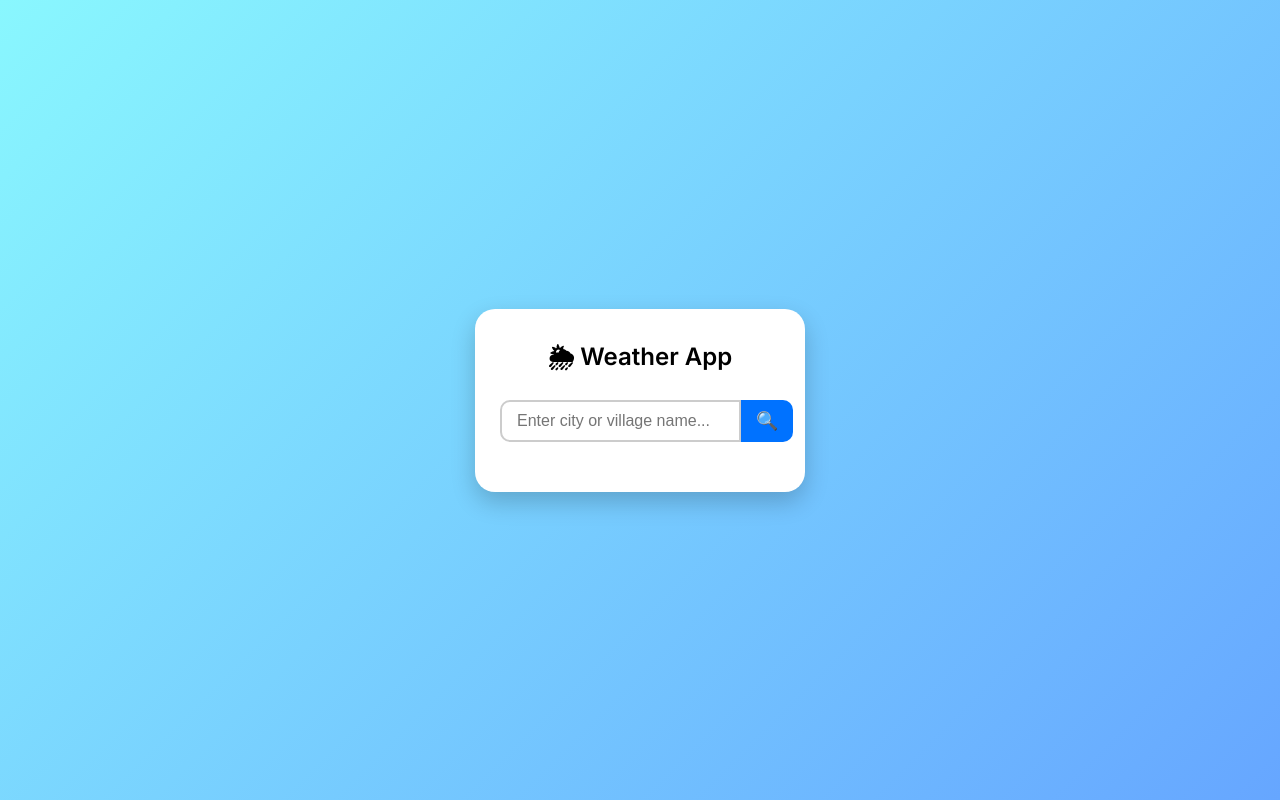
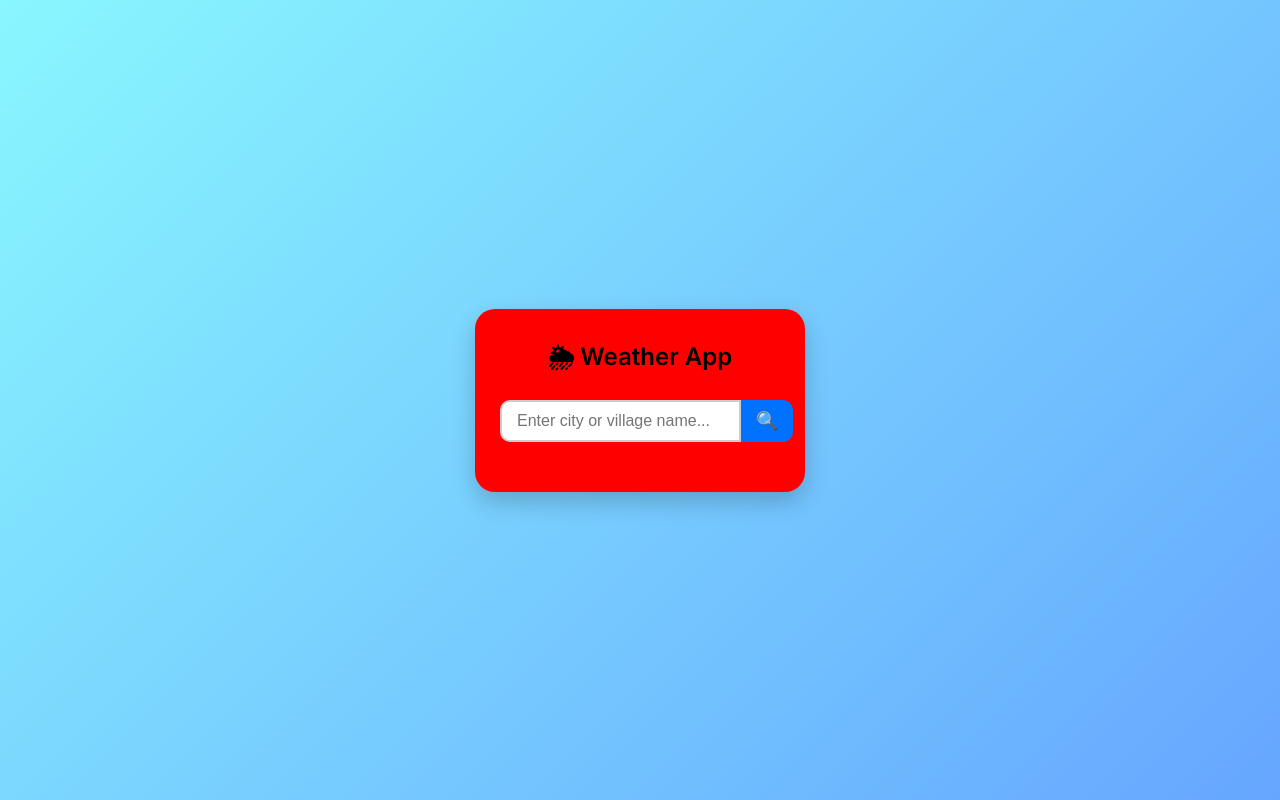
Before and after one commit to Ankit-Kumar-Rajput1/weather-app, a plain HTML site: page index.html in a window 1280 px wide. Drawn offline with Linux system fonts and the light colour scheme.

Commit message:
Update style.css

```diff
--- a/style.css
+++ b/style.css
@@ -18,7 +18,7 @@
 }
 
 .weather-box {
-  background: #fff;
+  background: red;
   padding: 30px 25px;
   border-radius: 20px;
   box-shadow: 0 10px 25px rgba(0, 0, 0, 0.2);
```
